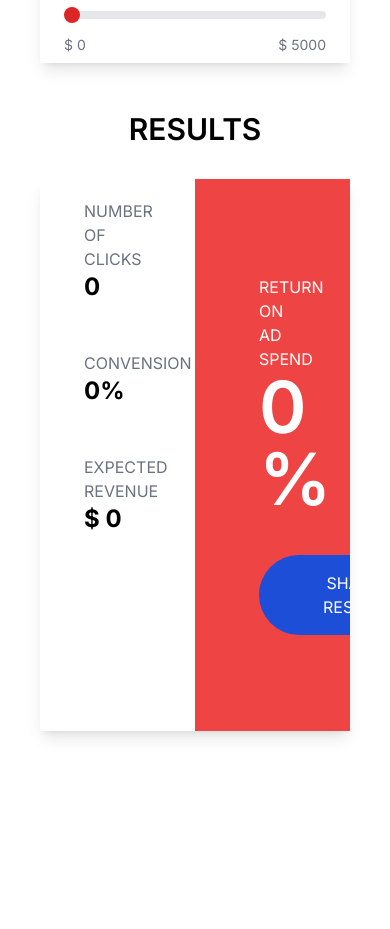
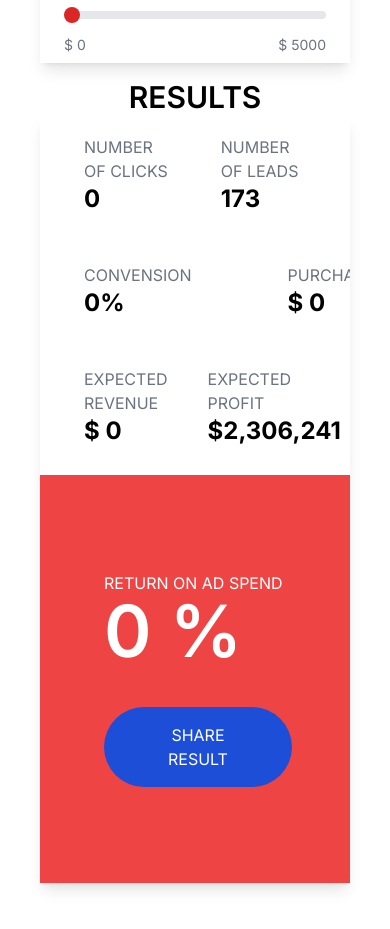
Before and after one commit to charles5991/cleverly-web, a Next.js app: page /projects in a window 390 px wide. Shown: the part 2209-3138 px from the top of the page. Before the commit the page ends 3004 px from the top, so only its background shows below. Built offline with nearby package versions, Linux system fonts and the light colour scheme; what tailwindcss-debug-screens would draw is missing.

Commit message:
Update page.tsx

```diff
--- a/app/projects/page.tsx
+++ b/app/projects/page.tsx
@@ -76,7 +76,7 @@ export default function ProjectsPage() {
           </p>
         </div>
         <div className="w-full h-px bg-black" /> */}
-        <div className="grid grid-cols-1 gap-8 mx-auto text-center lg:grid-cols-1">
+        <div className="md:grid md:grid-cols-1 gap-8 mx-auto text-center lg:grid-cols-1">
           <div className="p-4 space-y-4">
             <div>
               <Card>
@@ -128,7 +128,7 @@ export default function ProjectsPage() {
 
             <div>
               <Card>
-                <div className=" space-y-4">
+                <div className=" space-y-4 ">
                   <div className="flex items-center bg-blue-800">
                     <img src="./cpc.png" width={50} className="my-6 mx-8"></img>
                     <p className="text-white w-50 text-lg font-semibold">
@@ -328,7 +328,7 @@ export default function ProjectsPage() {
 
           <div className="mx-4">
             <Card>
-              <div className="grid grid-cols-2">
+              <div className="md:grid md:grid-cols-2 shrink-0 sm:inline">
                 <div className="col-span-1">
                   <div className="p-5 bg-white">
                     <div className="flex text-left ">
```
